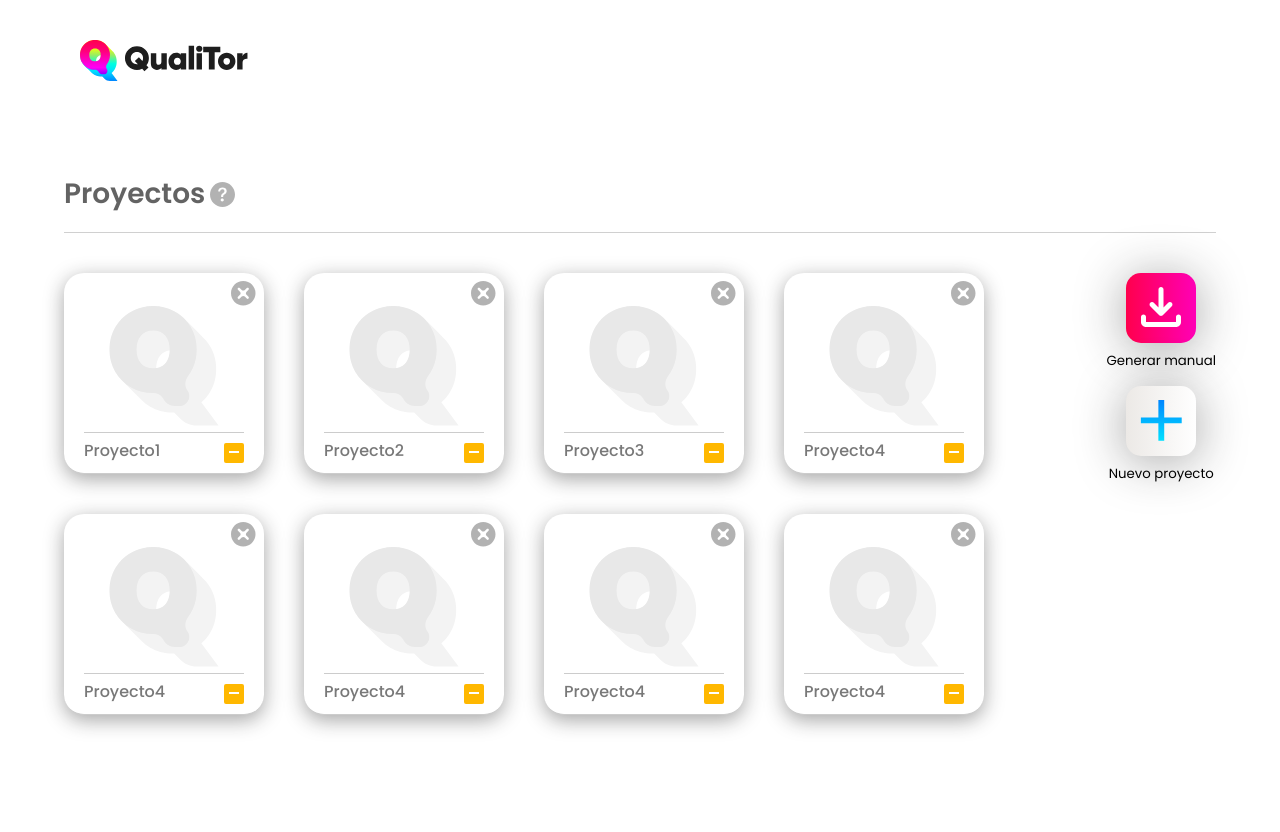
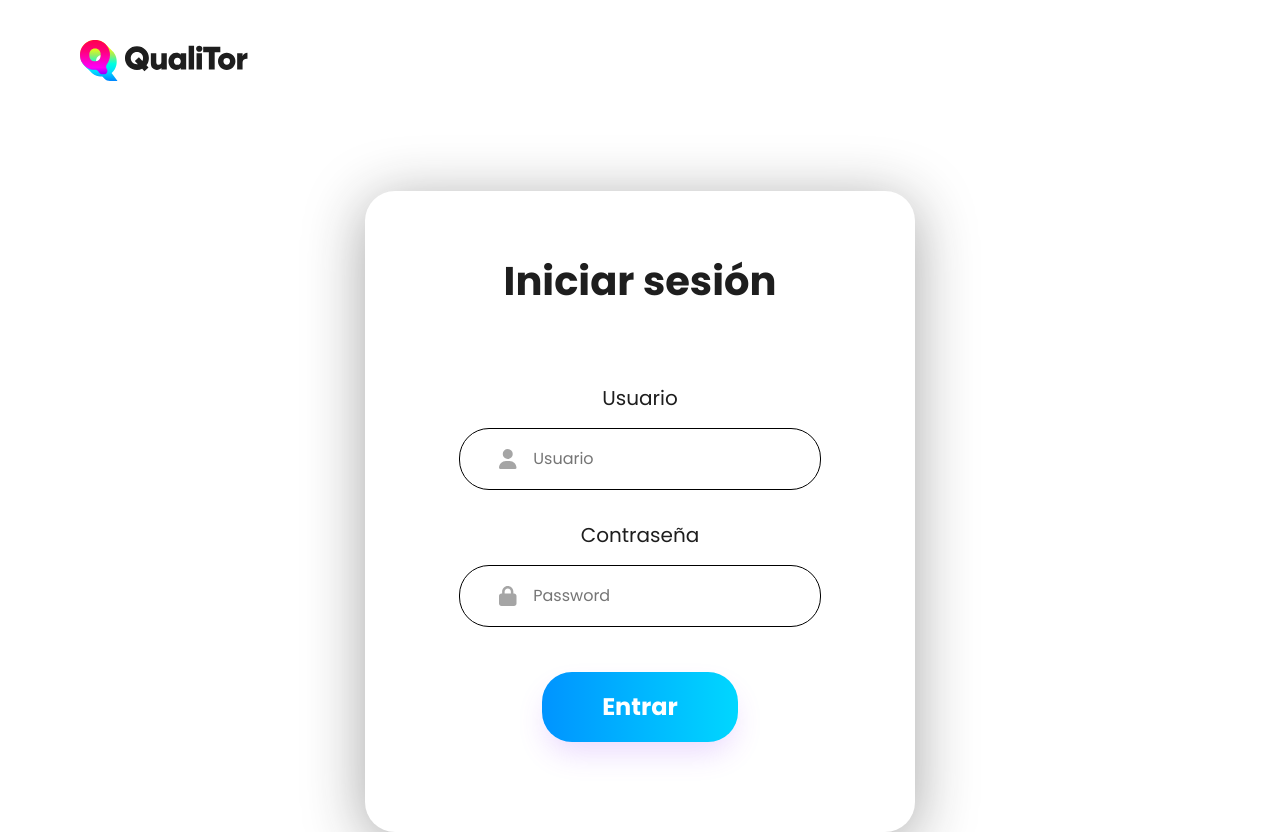
Before and after one commit to alejandromotadev/Mantenimiento-front, a React (Create React App) app in the folder project_front/: page / in a window 1280 px wide. Before the commit the page ends 800 px from the top, so only its background shows below. Built offline with nearby package versions, Linux system fonts and the light colour scheme; no server answers.

Commit message:
proyectos fixed

```diff
--- a/project_front/src/App.jsx
+++ b/project_front/src/App.jsx
@@ -11,7 +11,8 @@ function App() {
       <Nav/>
       <Router>
         <Routes>
-          <Route path="/" element={<Proyectos />} />
+          <Route path="/" element={<Login />} />
+          <Route path="/inicio" element={<Proyectos />} />
           <Route path="/proceso/:faseId" element={<Formulario />} />
           <Route path="/proyectos" element={<Formulario />}/>
         </Routes>
--- a/project_front/src/pages/Login.jsx
+++ b/project_front/src/pages/Login.jsx
@@ -30,7 +30,7 @@ const Login = () => {
 					console.log(res.data);
 					localStorage.setItem('token',res.data.access_token)
 					alert("Inicio exitoso")
-					navigate('/proceso/2')
+					navigate('/inicio')
 				})
 				.catch(error => {
 					alert(error.response.data.non_field_errors)
--- a/project_front/src/pages/Proyectos.jsx
+++ b/project_front/src/pages/Proyectos.jsx
@@ -2,7 +2,7 @@ import Style from "./Proyectos.module.css";
 import "./Proyectos.module.css";
 import { axiosInstance } from "../services/axios";
 import { useEffect, useState } from "react";
-import { useNavigate } from "react-router-dom";
+import { Navigate, useNavigate } from "react-router-dom";
 import { FontAwesomeIcon } from '@fortawesome/react-fontawesome'
 import { faLock, faUser, faUnlock } from '@fortawesome/free-solid-svg-icons'
 import logoProject from "../assets/LogoProject.svg"
@@ -50,7 +50,12 @@ const Proyectos = () => {
 
     ]
     useEffect(() => {
-        axios.get('http://127.0.0.1:8000/api/v1/proyectos/list/')
+        axiosInstance.get('proyectos/list/',{
+            headers: {
+                "Content-type":"application/json",
+                "Authorization": "Bearer "+ localStorage.getItem('token')
+            },
+        })
             .then(response => {
                 setData(response.data);
             })
@@ -60,9 +65,15 @@ const Proyectos = () => {
     }, []);
 
     const crearProyecto = () => {
-        axios.post('http://127.0.0.1:8000/api/v1/proyectos/crear/', {
+        let postData ={
             id_users: 1,
             name: proyectoNombre
+        }
+        axiosInstance.post('proyectos/crear/',postData, {
+            headers: {
+                "Content-type":"application/json",
+                "Authorization": "Bearer "+ localStorage.getItem('token')
+            }
         })
             .then((respuesta) => {
                 console.log(respuesta);
@@ -135,7 +146,9 @@ const Proyectos = () => {
                                         <div>
 
                                             <div className={Style.bottomCard}>
-                                                <div className={Style.contentCardTitle}>{elemento.nombre}</div>
+                                                <div className={Style.contentCardTitle}>
+                                                     <a href="/proceso/2">{elemento.nombre}</a>
+                                                    </div>
                                                 <div className={Style.contentCardStatus}><hr style={{height: '2px', border: 'none', backgroundColor: 'white', width: '50%'}}/></div>
                                             </div>
                                         </div>
```
